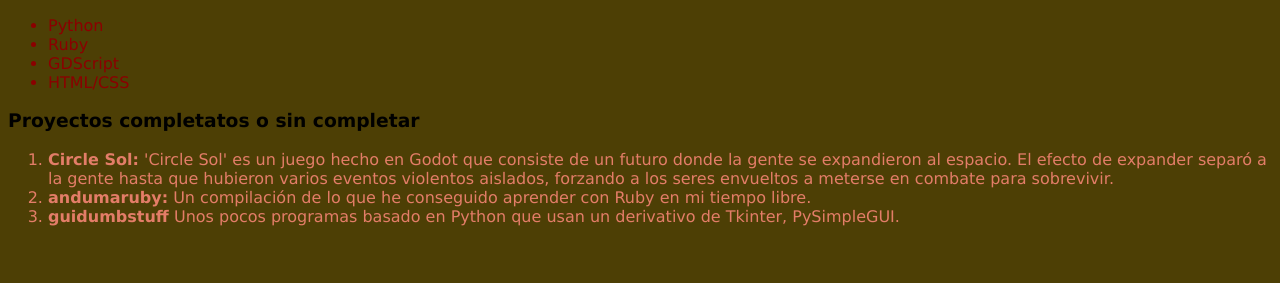
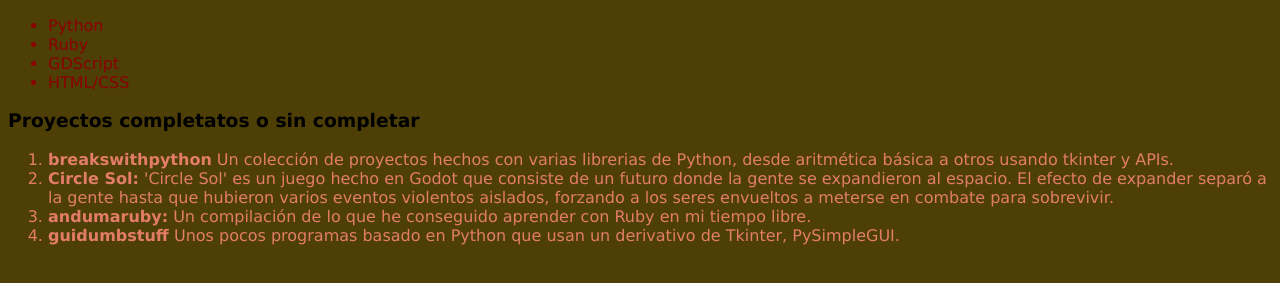
Before and after one commit to strogmann/strogmann.github.io, a plain HTML site: page profeng.html in a window 1280 px wide. Shown: the part 151-434 px from the top of the page. Drawn offline with Linux system fonts and the light colour scheme.

Commit message:
Update profeng.html

```diff
--- a/profeng.html
+++ b/profeng.html
@@ -21,6 +21,7 @@
 <h3>Proyectos completatos o sin completar</h3>
 
 <ol>
+    <li> <b>breakswithpython</b> Un colección de proyectos hechos con varias librerias de Python, desde aritmética básica a otros usando tkinter y APIs.</li>
     <li> <b>Circle Sol:</b> 'Circle Sol' es un juego hecho en Godot que consiste de un futuro donde la gente se expandieron al espacio. El efecto de expander separó a la gente hasta que hubieron varios eventos violentos aislados, forzando a los seres envueltos a meterse en combate para sobrevivir.</li>
     <li> <b>andumaruby:</b> Un compilación de lo que he conseguido aprender con Ruby en mi tiempo libre.<br></li>
     <li> <b>guidumbstuff</b> Unos pocos programas basado en Python que usan un derivativo de Tkinter, PySimpleGUI.</li>
```
